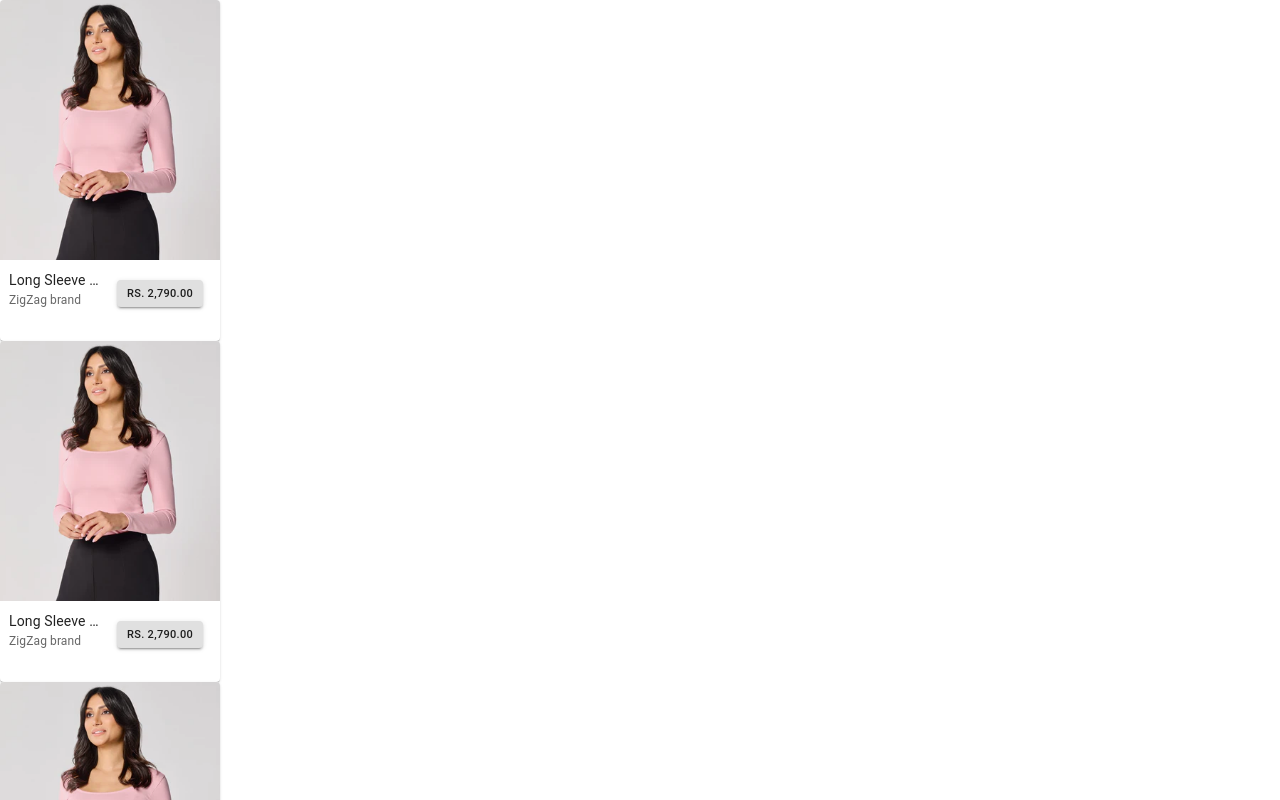
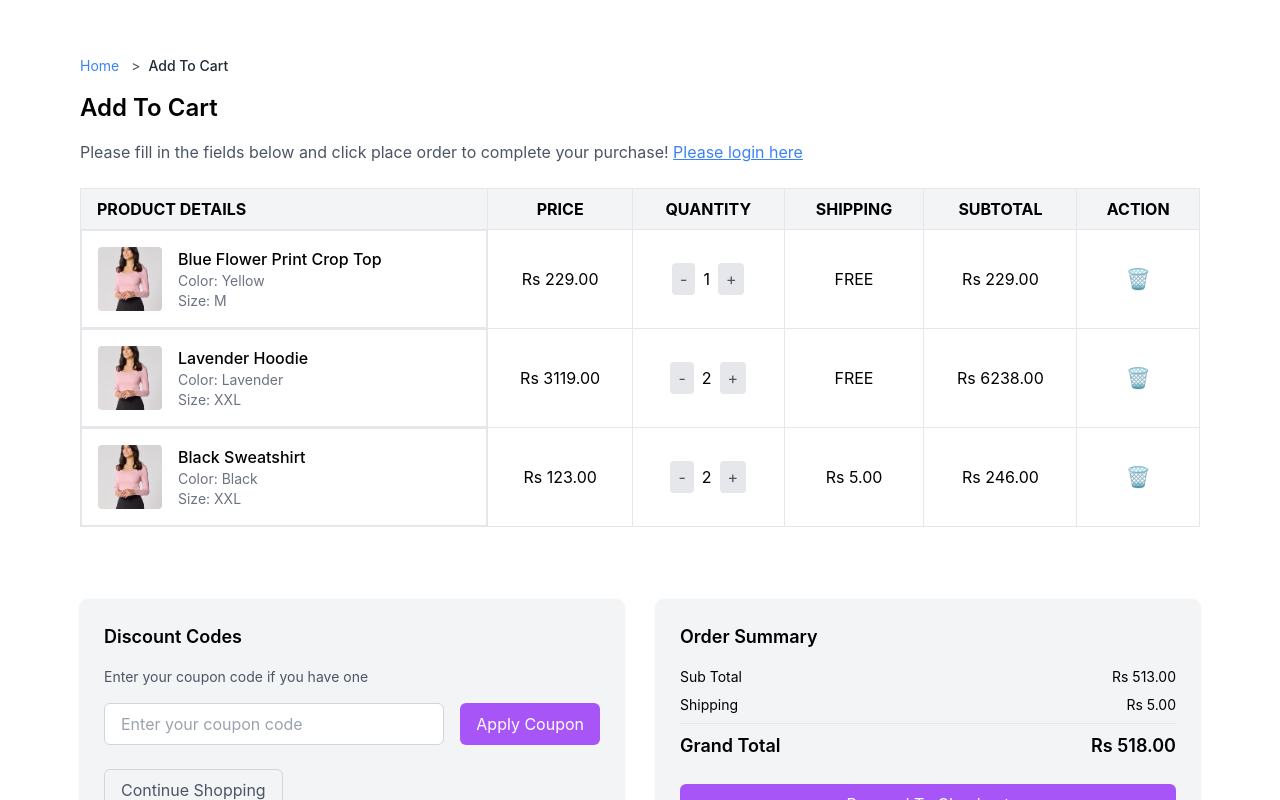
Before and after one commit to AuraMart/auramart-frontend, a React (Create React App) app: page / in a window 1280 px wide. Shown: the top 800 px of the page. Built offline with nearby package versions, Linux system fonts and the light colour scheme.

Commit message:
feat(cart): implement cart functionality with item listing and coupon code

```diff
--- a/package.json
+++ b/package.json
@@ -40,6 +40,8 @@
     ]
   },
   "devDependencies": {
-    "tailwindcss": "^3.4.14"
+    "autoprefixer": "^10.4.20",
+    "postcss": "^8.4.49",
+    "tailwindcss": "^3.4.15"
   }
 }
--- a/src/App.css
+++ b/src/App.css
@@ -0,0 +1,4 @@
+/* src/index.css */
+@tailwind base;
+@tailwind components;
+@tailwind utilities;
--- a/src/App.js
+++ b/src/App.js
@@ -1,12 +1,12 @@
 import './App.css';
 import * as React from 'react';
-import { ProductList } from './pages/ProductList';
+import Cart from './pages/Cart';
 
 function App() {
   return (
 
     <div className="">
-      <ProductList />
+     <Cart/>
     </div>
   );
 }
--- /dev/null
+++ b/src/components/Cart/Cartitem.jsx
@@ -0,0 +1,118 @@
+import React from 'react';
+import women from '../../assets/women 1.png';
+
+const Cartitem = () => {
+  const cartItems = [
+    {
+      id: 1,
+      image: women,
+      name: 'Blue Flower Print Crop Top',
+      color: 'Yellow',
+      size: 'M',
+      price: 229,
+      quantity: 1,
+      shipping: 'FREE',
+    },
+    {
+      id: 2,
+      image: women,
+      name: 'Lavender Hoodie',
+      color: 'Lavender',
+      size: 'XXL',
+      price: 3119,
+      quantity: 2,
+      shipping: 'FREE',
+    },
+    {
+      id: 3,
+      image: women,
+      name: 'Black Sweatshirt',
+      color: 'Black',
+      size: 'XXL',
+      price: 123,
+      quantity: 2,
+      shipping: 'Rs 5.00',
+    },
+  ];
+
+  return (
+    <div className="max-w-6xl mx-auto mt-10 p-4">
+      {/* Breadcrumb Navigation */}
+      <nav className="text-sm text-gray-600 mb-4">
+        <a href="/" className="text-blue-500 hover:underline">
+          Home
+        </a>{' '}
+        <span className="mx-2">{'>'}</span>
+        <span className="font-medium text-gray-800">Add To Cart</span>
+      </nav>
+
+      {/* Title and Description */}
+      <h2 className="text-2xl font-semibold mb-4">Add To Cart</h2>
+      <p className="text-gray-600">
+        Please fill in the fields below and click place order to complete your purchase!{' '}
+        <a href="/login" className="text-blue-500 underline">
+          Please login here
+        </a>
+      </p>
+
+      {/* Cart Items Table */}
+      <div className="overflow-x-auto mt-6">
+        <table className="min-w-full table-auto border-collapse border border-gray-200">
+          <thead className="bg-gray-100">
+            <tr>
+              <th className="border border-gray-200 px-4 py-2 text-left">PRODUCT DETAILS</th>
+              <th className="border border-gray-200 px-4 py-2">PRICE</th>
+              <th className="border border-gray-200 px-4 py-2">QUANTITY</th>
+              <th className="border border-gray-200 px-4 py-2">SHIPPING</th>
+              <th className="border border-gray-200 px-4 py-2">SUBTOTAL</th>
+              <th className="border border-gray-200 px-4 py-2">ACTION</th>
+            </tr>
+          </thead>
+          <tbody>
+            {cartItems.map((item) => (
+              <tr key={item.id} className="border-b border-gray-200">
+                <td className="border border-gray-200 px-4 py-4 flex items-center gap-4">
+                  <img
+                    src={item.image}
+                    alt={item.name}
+                    className="w-16 h-16 object-cover rounded"
+                  />
+                  <div>
+                    <p className="font-medium">{item.name}</p>
+                    <p className="text-sm text-gray-500">Color: {item.color}</p>
+                    <p className="text-sm text-gray-500">Size: {item.size}</p>
+                  </div>
+                </td>
+                <td className="border border-gray-200 px-4 py-4 text-center">
+                  Rs {item.price.toFixed(2)}
+                </td>
+                <td className="border border-gray-200 px-4 py-4 text-center">
+                  <div className="flex items-center justify-center gap-2">
+                    <button className="px-2 py-1 bg-gray-200 hover:bg-gray-300 text-gray-600 rounded">
+                      -
+                    </button>
+                    <span>{item.quantity}</span>
+                    <button className="px-2 py-1 bg-gray-200 hover:bg-gray-300 text-gray-600 rounded">
+                      +
+                    </button>
+                  </div>
+                </td>
+                <td className="border border-gray-200 px-4 py-4 text-center">
+                  {item.shipping}
+                </td>
+                <td className="border border-gray-200 px-4 py-4 text-center">
+                  Rs {(item.price * item.quantity).toFixed(2)}
+                </td>
+                <td className="border border-gray-200 px-4 py-4 text-center">
+                  <button className="text-red-500 hover:text-red-700 text-xl">🗑️</button>
+                </td>
+              </tr>
+            ))}
+          </tbody>
+        </table>
+      </div>
+    </div>
+  );
+};
+
+export default Cartitem;
--- /dev/null
+++ b/src/components/Cart/Coupon.jsx
@@ -0,0 +1,51 @@
+import React from 'react';
+
+const Coupon = () => {
+  return (
+    <div className="max-w-6xl mx-auto mt-10 p-4 flex flex-col lg:flex-row gap-8">
+      {/* Left Section: Discount Code */}
+      <div className="flex-1 bg-gray-100 p-6 rounded-lg shadow">
+        <h3 className="text-lg font-semibold mb-4">Discount Codes</h3>
+        <p className="text-sm text-gray-600 mb-4">Enter your coupon code if you have one</p>
+        <div className="flex gap-4">
+          <input
+            type="text"
+            placeholder="Enter your coupon code"
+            className="flex-1 px-4 py-2 border border-gray-300 rounded-md focus:ring-2 focus:ring-purple-500 focus:outline-none"
+          />
+          <button className="px-4 py-2 bg-purple-500 text-white rounded-md hover:bg-purple-600">
+            Apply Coupon
+          </button>
+        </div>
+        <button className="mt-6 px-4 py-2 border border-gray-300 text-gray-600 rounded-md hover:bg-gray-200">
+          Continue Shopping
+        </button>
+      </div>
+
+      {/* Right Section: Checkout Summary */}
+      <div className="flex-1 bg-gray-100 p-6 rounded-lg shadow">
+        <h3 className="text-lg font-semibold mb-4">Order Summary</h3>
+        <div className="space-y-2">
+          <div className="flex justify-between text-sm">
+            <span>Sub Total</span>
+            <span>Rs 513.00</span>
+          </div>
+          <div className="flex justify-between text-sm">
+            <span>Shipping</span>
+            <span>Rs 5.00</span>
+          </div>
+          <hr className="my-2" />
+          <div className="flex justify-between font-semibold text-lg">
+            <span>Grand Total</span>
+            <span>Rs 518.00</span>
+          </div>
+        </div>
+        <button className="mt-6 w-full px-4 py-2 bg-purple-500 text-white rounded-md hover:bg-purple-600">
+          Proceed To Checkout
+        </button>
+      </div>
+    </div>
+  );
+};
+
+export default Coupon;
--- /dev/null
+++ b/src/pages/Cart.jsx
@@ -0,0 +1,14 @@
+import React from 'react'
+import Cartitem from '../components/Cart/Cartitem'
+import Coupon from '../components/Cart/Coupon'
+
+const Cart = () => {
+  return (
+    <div>
+       <Cartitem />
+       <Coupon />
+    </div>
+  )
+}
+
+export default Cart
--- a/tailwind.config.js
+++ b/tailwind.config.js
@@ -1,8 +1,10 @@
 /** @type {import('tailwindcss').Config} */
 module.exports = {
-  content: ["./src/**/*.{html,js}"],
+  content: [
+    "./src/**/*.{js,jsx,ts,tsx}", // Include all React components
+  ],
   theme: {
-    extend: {},
+    extend: {}, // Customize your Tailwind theme here if needed
   },
-  plugins: [],
-}
+  plugins: [], // Add Tailwind plugins here if needed
+};
```
Also changed, not shown: src/assets/women 1.png (renamed from public/women 1.png), 1 other file (tests, documents, lock files or other folders).
